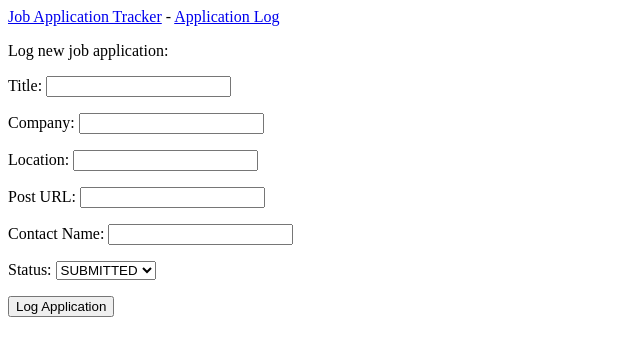
After one commit to reuben-john/job-tracker, a Django app: page /new_job_entry/ in a window 1280 px wide. The commit adds this page. Shown: the top 356 px of the page, without its empty margins (0-640 px from the left). Run offline with Django 3.2, Linux system fonts and the light colour scheme.

Commit message:
Create form to allow users to add new job log

```diff
--- /dev/null
+++ b/job_apps/forms.py
@@ -0,0 +1,12 @@
+from django import forms
+
+from .models import Application
+
+
+class ApplicationForm(forms.ModelForm):
+    class Meta:
+        model = Application
+        fields = ['position', 'company', 'location',
+                  'post_url', 'contact_name', 'status']
+        labels = {'position': 'Title', 'company': 'Company', 'location': 'Location',
+                  'post_url': 'Post URL', 'contact_name': 'Contact Name', 'status': 'Status'}
--- a/job_apps/templates/job_apps/job_log.html
+++ b/job_apps/templates/job_apps/job_log.html
@@ -14,4 +14,6 @@
   {% endfor %}
   </ul>
 
+  <a href="{% url 'job_apps:new_job_entry' %}">Add new entry</a>
+
 {% endblock content %}
--- /dev/null
+++ b/job_apps/templates/job_apps/new_job_entry.html
@@ -0,0 +1,13 @@
+{% extends 'job_apps/base.html' %}
+
+
+{% block content %}
+  <p>Log new job application:</p>
+
+  <form action="{% url 'job_apps:new_job_entry' %}" method='post'>
+  {% csrf_token %}
+  {{ form.as_p }}
+  <button name='submit'>Log Application</button>
+  </form>
+
+{% endblock content %}
--- a/job_apps/urls.py
+++ b/job_apps/urls.py
@@ -11,5 +11,7 @@ urlpatterns = [
     # Application Entry Log
     path('job_log/', views.job_log, name='job_log'),
     # Details page for job entry
-    path('job_log/<int:job_entry_id>/', views.job_entry, name='job_entry')
+    path('job_log/<int:job_entry_id>/', views.job_entry, name='job_entry'),
+    # Page for adding new entry
+    path('new_job_entry/', views.new_job_entry, name='new_job_entry')
 ]
--- a/job_apps/views.py
+++ b/job_apps/views.py
@@ -1,7 +1,8 @@
-from django.shortcuts import render
+from django.shortcuts import render, redirect
 
 # Create your views here.
 from .models import Application
+from .forms import ApplicationForm
 
 
 def index(request):
@@ -22,3 +23,21 @@ def job_entry(request, job_entry_id):
     job_title = Application.objects.get(id=job_entry_id)
     context = {'job_title': job_title, 'job_entry': job_entry}
     return render(request, 'job_apps/job_entry.html', context)
+
+
+def new_job_entry(request):
+    """Add a new job application entry"""
+    if request.method != 'POST':
+        # No data submitted, create blank form
+        form = ApplicationForm()
+
+    else:
+        # POST data submitted, process data
+        form = ApplicationForm(data=request.POST)
+        if form.is_valid():
+            form.save()
+            return redirect('job_apps:job_log')
+
+    # Display blank or invalid form
+    context = {'form': form}
+    return render(request, 'job_apps/new_job_entry.html', context)
```
Also changed, not shown: db.sqlite3.
